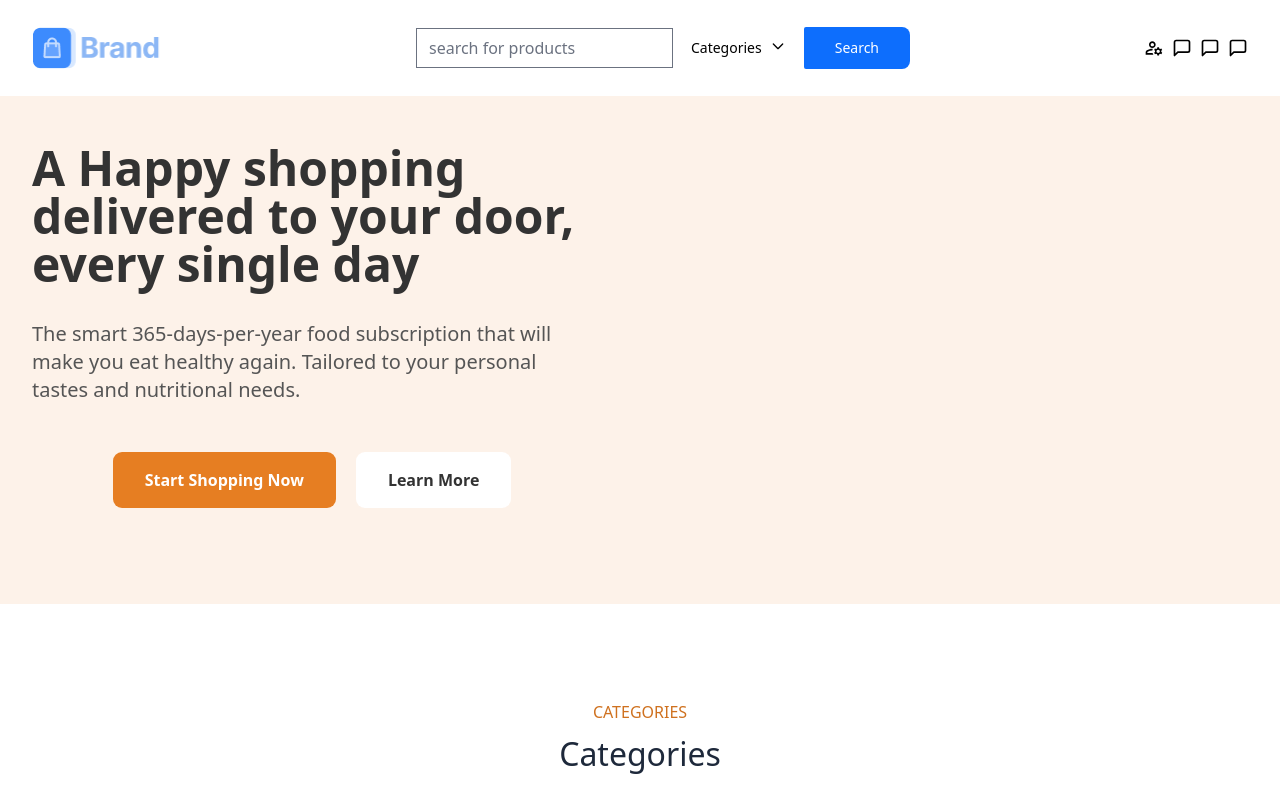
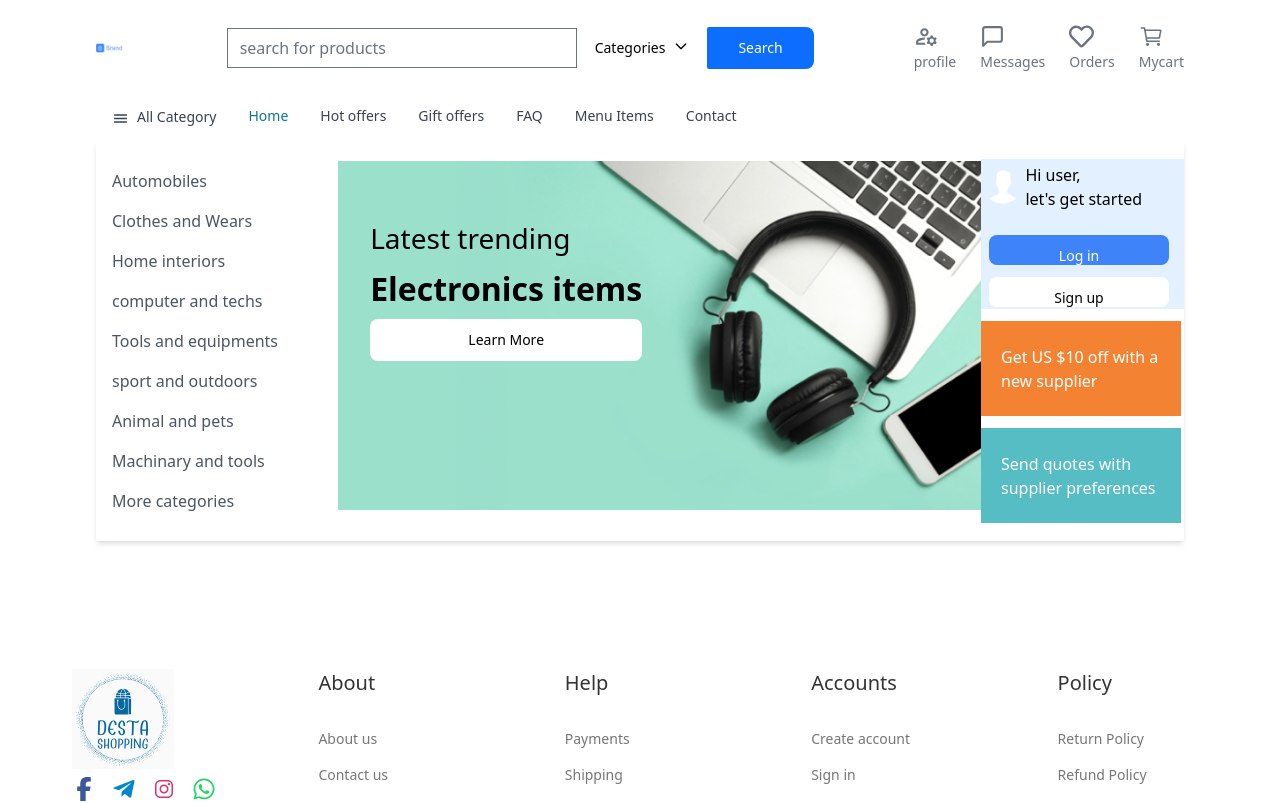
Before and after one commit to smithCoders/Desta-shopping, a React (Vite) app in the folder client/: page / in a window 1280 px wide. Shown: the top 803 px of the page. Built offline with nearby package versions, Linux system fonts and the light colour scheme.

Commit message:
re developing UI- Hero and Header completed

```diff
--- a/client/src/components/Header.jsx
+++ b/client/src/components/Header.jsx
@@ -2,9 +2,14 @@ import { useState } from "react";
 import styles from "../styles/styles";
 import  logo  from "/logo-colored.png"
 import { Link } from "react-router-dom";
-import { Dropdown, Button } from 'flowbite-react';
+import { Dropdown, Button,Navbar } from 'flowbite-react';
 import { MdOutlineManageAccounts } from "react-icons/md";
 import { FiMessageSquare } from "react-icons/fi";
+import { FaRegHeart } from "react-icons/fa";
+import { IoCartOutline } from "react-icons/io5";
+import { IoMdMenu } from "react-icons/io";
+
+
 import products from "../static/products";
 
 
@@ -28,7 +33,8 @@ function Header() {
     })
 
     return (
-        <div className="flex  justify-between  items-center h-[96px] px-[32px] py-0 ">
+        <div className="px-[96px] py-0 ">
+             <div className="flex  justify-between  items-center h-[96px] ">
             <div>
                 <Link to="/">
                     <img src={logo} alt="logo" className="w-[150px]" />
@@ -39,10 +45,10 @@ function Header() {
 
 
 
-            <div className="px-[150px]  flex items-center">
+            <div className="px-[100px]  flex items-center">
                 <input
                 type="text"
-                className="w-full  h-full outline-none bg-transparent"
+                className="w-[350px]  h-full  outline-1 outline-sky-500 border border-[##0D6EFD] bg-transparent"
                 placeholder="search for products"
                 value={search}
                 onChange={handleSearch}
@@ -56,7 +62,7 @@ function Header() {
                     color="transparent"
 
 
-                    className="rounded-none bg-[#0D6EFD]">
+                    className="rounded-none ">
         <Dropdown.Item>Hakuna</Dropdown.Item>
         <Dropdown.Item>cothes</Dropdown.Item>
         <Dropdown.Item>Electronics</Dropdown.Item>
@@ -77,11 +83,25 @@ function Header() {
                 </div>
             </div>
             {/* icons */}
-            <div className="flex items-center  justify-center gap-2">
-                <MdOutlineManageAccounts size={20} />
-                <FiMessageSquare size={20}/>
-                <FiMessageSquare size={20}/>
-                <FiMessageSquare size={20}/>
+            <div className="flex items-center  justify-center gap-6">
+                <div className="text-gray-500">
+                    <MdOutlineManageAccounts size={25}   />
+                    <span className="text-sm">profile</span>
+                </div>
+                <div className="text-gray-500">
+                    <FiMessageSquare size={25} />
+                    <span className="text-sm">Messages</span>
+                </div>
+                 <div className="text-gray-500" >
+                     <FaRegHeart size={25}  />
+                     <span className="text-sm">Orders</span>
+                 </div>
+                 <div className="text-gray-500">
+                <IoCartOutline  size={25} />
+                <span className="text-sm">Mycart</span>
+
+                 </div>
+
 
 
 
@@ -89,6 +109,35 @@ function Header() {
 
 
         </div>
+        {/* navbar */}
+         <Navbar fluid rounded>
+      <div className="flex md:order-2">
+
+        <Navbar.Toggle />
+      </div>
+      <Navbar.Collapse className="gap-4  flex-nowrap">
+        <Navbar.Link>
+            <span className="cursor-pointer">
+                 <IoMdMenu size={25} className="inline pr-2"/>
+           All Category
+            </span>
+
+        </Navbar.Link>
+
+        <Navbar.Link href="#" active >
+          Home
+        </Navbar.Link>
+        <Navbar.Link href="#">Hot offers</Navbar.Link>
+        <Navbar.Link href="#">Gift offers</Navbar.Link>
+        <Navbar.Link href="#">FAQ</Navbar.Link>
+        <Navbar.Link href="#">Menu Items</Navbar.Link>
+        <Navbar.Link href="#">Contact</Navbar.Link>
+
+      </Navbar.Collapse>
+    </Navbar>
+
+        </div>
+
 
 
 
--- a/client/src/components/Hero.jsx
+++ b/client/src/components/Hero.jsx
@@ -1,24 +1,69 @@
 import { Link } from "react-router-dom"
-import styles from "../styles/styles"
+import { Button} from 'flowbite-react';
+import banner from "/Banner-board.png"
+import photo  from "/photo.png"
 
 
 function Hero() {
     return (
-        <div className="bg-[#fdf2e9] pt-[48px] pl-0 pb-[96px] pr-0">
-            <div className="max-w-[1300px] mx-0 my-auto py-0 px-[32px] grid grid-cols-2 gap-[96px]  items-center">
-                <div>
-                    <h1 className="text-5xl text-[#333] font-bold mb-[32px]">A Happy shopping delivered to your door, every single day</h1>
-                    <p className="text-xl  text-[#555]   mb-[48px]">The smart 365-days-per-year food subscription that will make you eat healthy again. Tailored to your personal tastes and nutritional needs.</p>
-                    <div className="flex items-center justify-center gap-5">
-                        <Link to={"/"} className={`${styles.btn} bg-[#e67e22]  hover:bg-[#cf711f] text-white`}>Start Shopping Now</Link>
-                    <Link className={`${styles.btn} bg-white text-[#333]`}>Learn More</Link>
+        <div className=" px-[96px] py-0">
+            <div className="max-w-[1180px] h-[400px]  flex items-center shadow-md  ">
+                {/* grid-1 */}
+                <div className=" flex flex-col gap-4 justify-center w-[250px] h-[360px] pl-4">
+                    <Link className="text-gray-600 hover:bg-[#E5F1FF]">Automobiles</Link>
+                    <Link className="text-gray-600 hover:bg-[#E5F1FF]">Clothes and Wears</Link>
+                    <Link className="text-gray-600 hover:bg-[#E5F1FF]">Home interiors</Link>
+                    <Link className="text-gray-600 hover:bg-[#E5F1FF] ">computer and techs</Link>
+                    <Link className="text-gray-600 hover:bg-[#E5F1FF]">Tools and equipments</Link>
+                    <Link className="text-gray-600 hover:bg-[#E5F1FF]">sport and outdoors</Link>
+                    <Link className="text-gray-600 hover:bg-[#E5F1FF]">Animal and pets</Link>
+                    <Link className="text-gray-600 hover:bg-[#E5F1FF]">Machinary and tools</Link>
+                    <Link className="text-gray-600 hover:bg-[#E5F1FF]">More categories</Link>
+
+                </div>
+                {/* grid-2 */}
+                <div className="w-[665px] h-[360px] relative">
+                    <img src={banner} className="w-full  h-auto"/>
+                    <div className="absolute left-8  top-14 flex  flex-col gap-[6px]">
+                        <span className="text-[28px] ">
+                        Latest trending
+                    </span>
+                    <span className="text-[32px] font-semibold">Electronics items</span>
+                        <Button  className="text-black bg-white  ">Learn More</Button>
+                    </div>
+
+
+                </div>
+                {/* grid-3 */}
+                <div className=" flex  flex-col  gap-3 ">
+                    <div className="w-[203px]  h-[150px] bg-[#E3F0FF]">
+                        <div className="flex flex-col gap-3 px-2">
+                            <div className="flex items-center gap-2 mb-3 mt-1">
+                                <img src={photo} className="w-[28.4px] h-[33.89px] bg-cover"/>
+                            <p>
+                                <span className="block">Hi user,</span>
+                                <span>let's get started</span>
+                            </p>
+                            </div>
+
+
+                            <Button className="bg-blue-500 text-white  w-[180px]  h-[30px] hover:bg-blue-400 hover:text-white">Log in</Button>
+                            <Button className="bg-white  text-black w-[180px]  h-[30px]  hover:none">Sign up</Button>
+
+                        </div>
+
+                    </div>
+                    <div className="w-[200px]  h-[95px] bg-[#F38332] flex items-center justify-between flex-wrap">
+                        <p className=" text-white px-5">Get US $10 off with a new supplier</p>
+
+                    </div>
+                    <div className="w-[200px]  h-[95px] bg-[#55BDC3] flex items-center justify-between flex-wrap">
+                        <p className="text-white px-5">Send quotes with supplier preferences</p>
+
                     </div>
 
                 </div>
-                {/* img */}
-                <div>
 
-                </div>
             </div>
 
         </div>
--- a/client/src/pages/Homepage.jsx
+++ b/client/src/pages/Homepage.jsx
@@ -1,20 +1,12 @@
+import Hero from "../components/Hero"
 
-import CategoriesSection from "../sections/CategoriesSection"
-
-import Hero from "../components/Hero"
-import Events from "../sections/Events"
-import FeaturedProduct from "../sections/FeaturedProduct"
-import BestDealSection from "../sections/BestDeals"
 
 function Homepage() {
     return (
         <div >
 
            <Hero/>
-           <CategoriesSection/>
-           <BestDealSection/>
-           <FeaturedProduct/>
-           <Events/>
+
         </div>
     )
 }
```
Also changed, not shown: client/public/Banner-board.png (renamed from client/public/Banner-board-800x420 2.png), client/public/photo.png (added).
